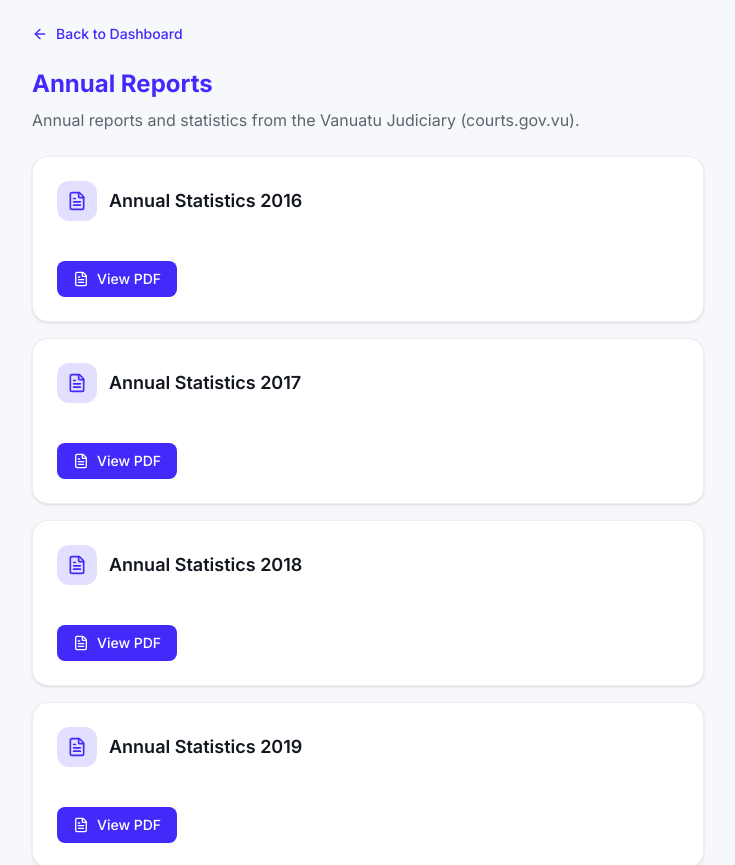
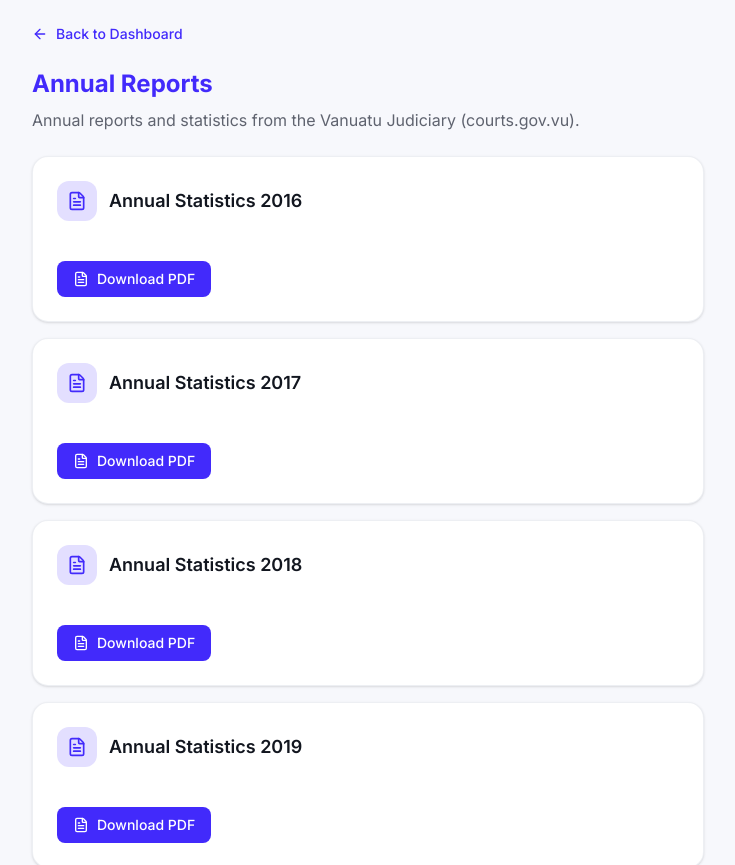
Before and after one commit to mag-services/react_only_dashboard, a React (Vite) app: page /annual-reports in a window 1280 px wide. Shown: the top 865 px of the page, without its empty margins (272-1007 px from the left). Built offline with nearby package versions, Linux system fonts and the light colour scheme.

Commit message:
chore: change View PDF to Download PDF on annual reports page
Co-authored-by: Cursor <cursoragent@cursor.com>

```diff
--- a/src/pages/AnnualReportsPage.tsx
+++ b/src/pages/AnnualReportsPage.tsx
@@ -73,7 +73,7 @@ export function AnnualReportsPage() {
                     className="inline-flex items-center gap-2 rounded-lg bg-[#422AFB] px-4 py-2 text-sm font-medium text-white hover:bg-[#7551ff]"
                   >
                     <FileText className="size-4" />
-                    View PDF
+                    Download PDF
                   </a>
                 </CardContent>
               </Card>
```
